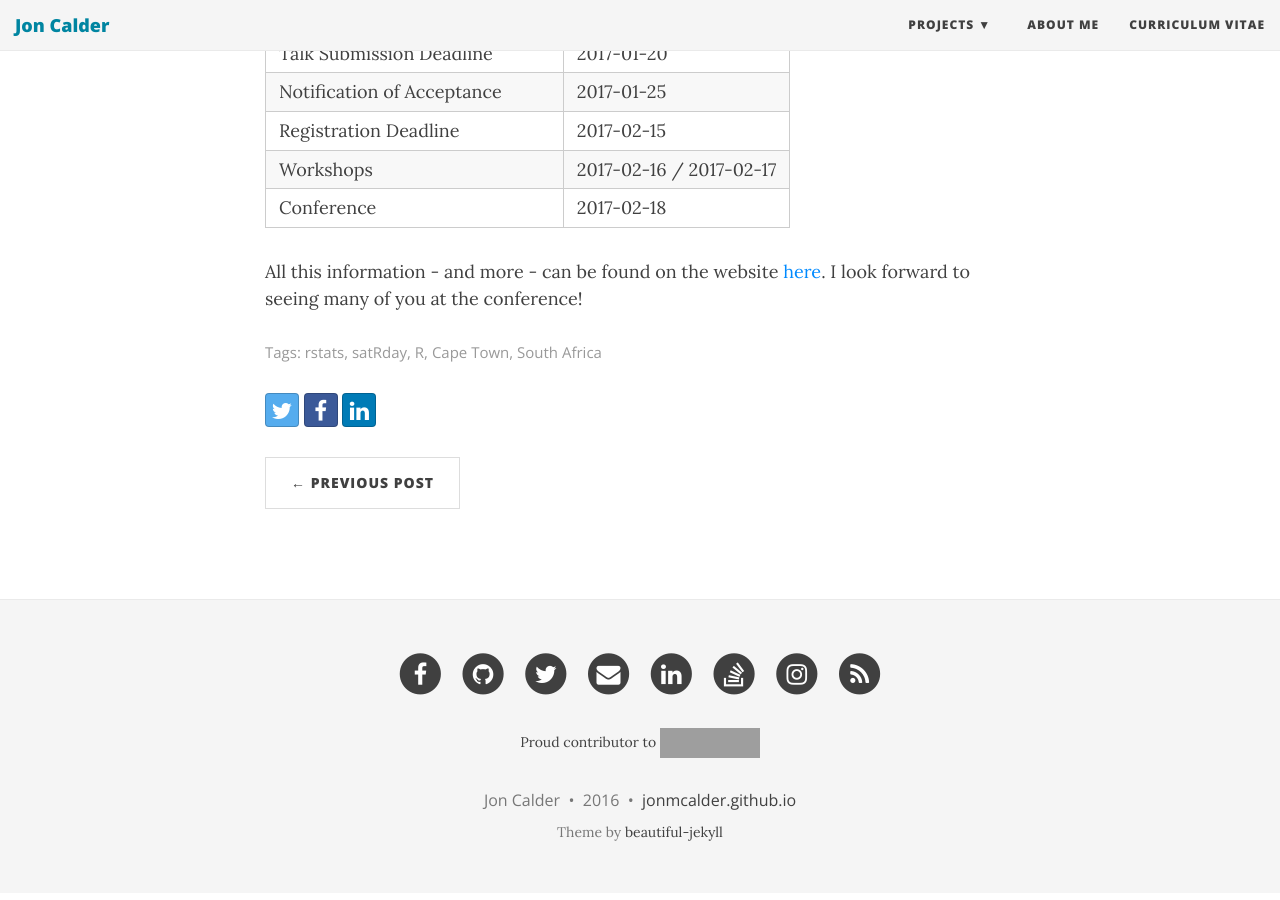
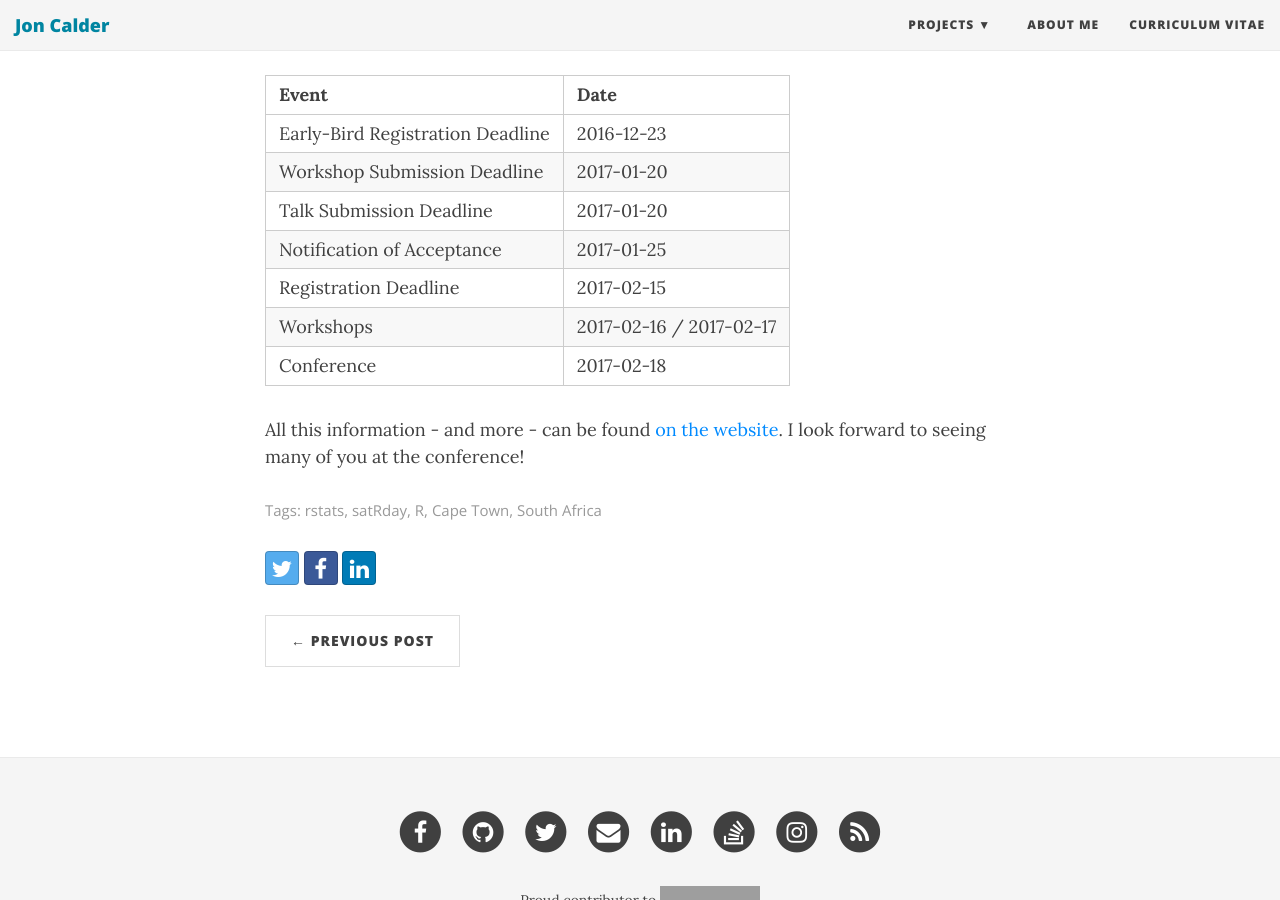
Before and after one commit to jonmcalder/jonmcalder.github.io, a Jekyll site: the page built from _posts/2016-12-17-satrday-in-cape-town.md, in a window 1280 px wide and 900 px high, scrolled down 2344 px. Built offline with Jekyll 4.4.1, drawn with Linux system fonts in a browser that asks for light colours; nearby versions of some CDN libraries; comment, search, counter and statistics services are not loaded; grey boxes are pictures that could not be loaded.

Commit message:
Fix keynote speakers image url and update link in last line.

```diff
--- a/_posts/2016-12-17-satrday-in-cape-town.md
+++ b/_posts/2016-12-17-satrday-in-cape-town.md
@@ -60,7 +60,7 @@
 and validation of logistic regression models, the intersection of R, Git &
 Github, and the development of reactive web apps with Shiny [(you can find further workshop details here)](http://capetown2017.satrdays.org/#workshops).
 
-![Keynote Speakers for Cape Town satRday](http://jonmcalder.github.io/img/small-imgs/cape-town-satrday-keynote-speakers.png "Keynote Speakers for Cape Town satRday"){:style="float: right;margin-right: 15px;margin-top: 0px;margin-left: 15px;margin-bottom: 15px;"}
+![Keynote Speakers for Cape Town satRday](http://jonmcalder.github.io/img/small-imgs/cape-town-satrday-keynote-speakers.jpg "Keynote Speakers for Cape Town satRday"){:style="float: right;margin-right: 15px;margin-top: 0px;margin-left: 15px;margin-bottom: 15px;"}
 
 A number of other speakers have already been confirmed, with sessions planned
 around topics such as **R in the Sciences**, **R and Big Data**, and **Applications of R in Industry**. Presentations may take the form of a workshop (90min), standard talk
@@ -80,5 +80,4 @@
 | Workshops                        | 2017-02-16 / 2017-02-17 |
 | Conference                       | 2017-02-18              |
 
-All this information - and more - can be found on the website [here](http://capetown2017.satrdays.org). I look forward to seeing many of you
-at the conference!
+All this information - and more - can be found [on the website](http://capetown2017.satrdays.org). I look forward to seeing many of you at the conference!
```
